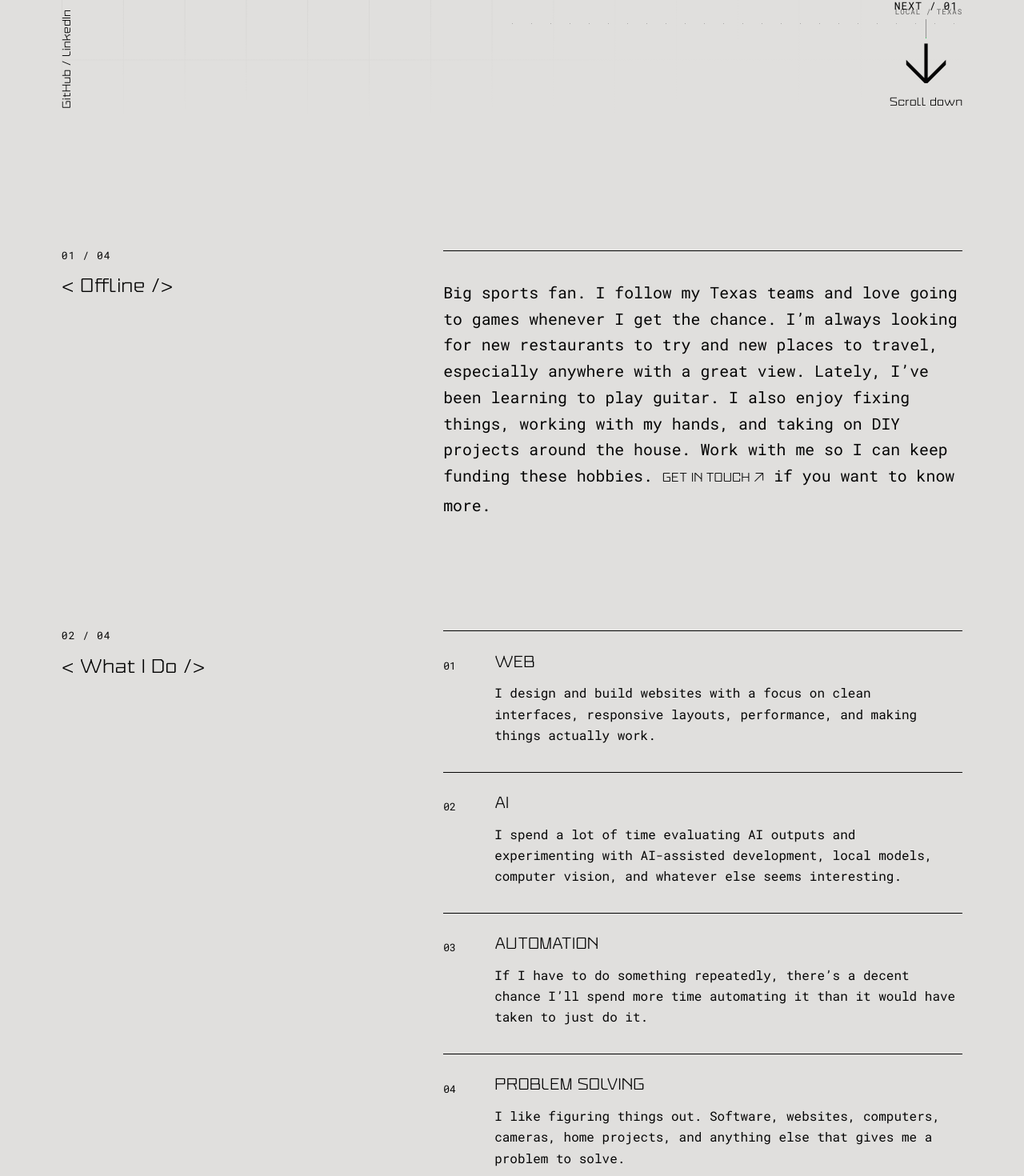
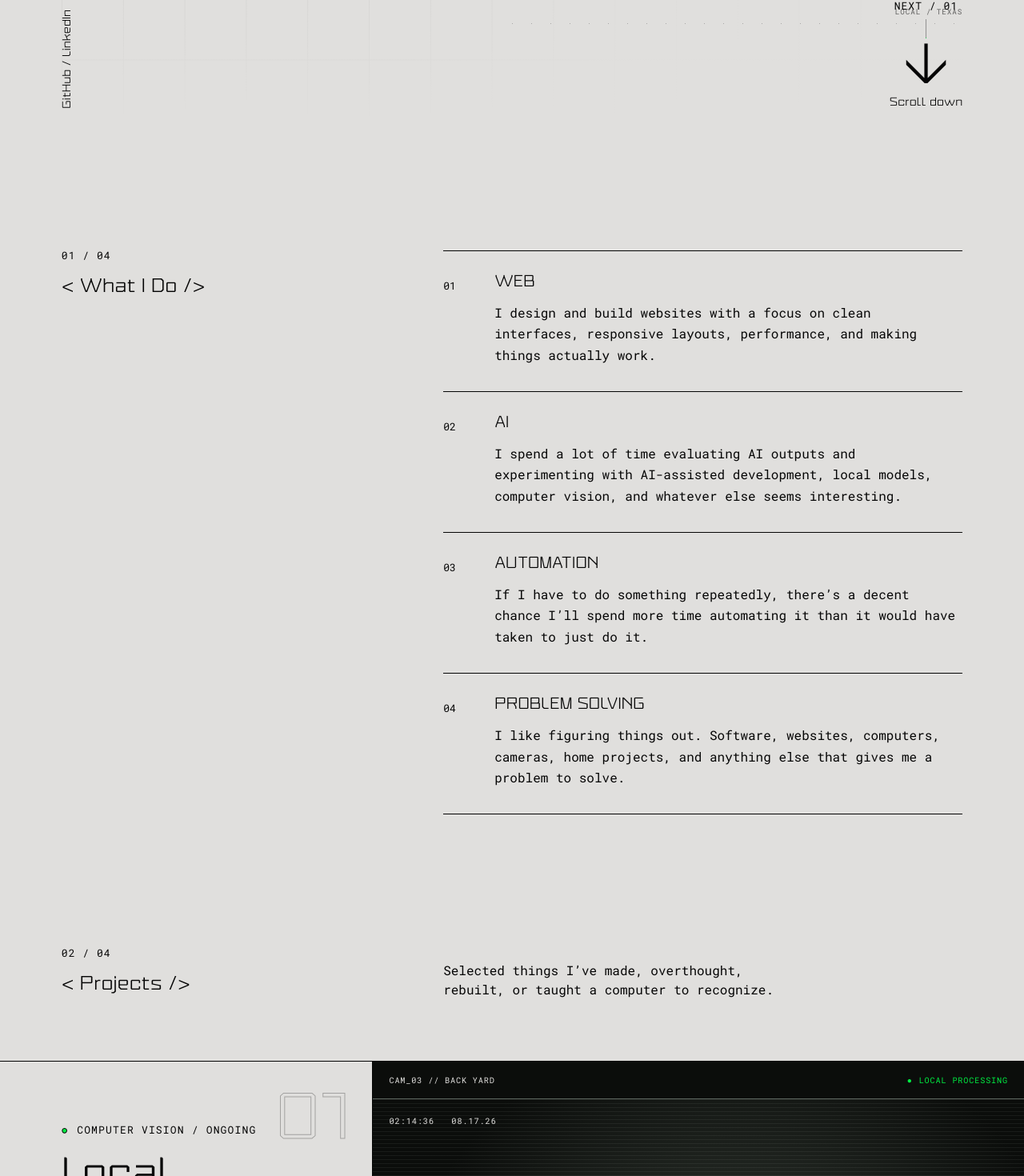
Before and after one commit to Bobbytx/Bobbytx.github.io, a React (Vite) app: page / in a window 1280 px wide. Shown: the part 628-2098 px from the top of the page at 80% size. Built offline with nearby package versions, Linux system fonts and the light colour scheme.

Commit message:
Reorder portfolio sections

```diff
--- a/src/App.css
+++ b/src/App.css
@@ -112,7 +112,8 @@ a:focus-visible, button:focus-visible { outline: 2px solid var(--ink); outline-o
 .league-system i { flex: 1; height: 1px; margin: 0 .7rem; background: var(--ink); position: relative; }.league-system i::after { content: ""; position: absolute; right: 0; top: -3px; width: 7px; height: 7px; border-radius: 50%; background: var(--signal); border: 1px solid var(--ink); }
 .league-footer { margin-top: 1.5rem; text-align: right; font-size: .62rem; }.league-footer span { color: var(--signal); -webkit-text-stroke: 1px var(--ink); }
 
-.other-section { padding-block: clamp(7rem, 12vw, 12rem); }
+.other-section { padding-top: clamp(7rem, 12vw, 12rem); }
+.offline-section { padding-bottom: clamp(7rem, 12vw, 12rem); }
 .other-list { grid-column: 6 / 13; border-top: 1px solid var(--ink); }
 .other-project { display: grid; grid-template-columns: 2rem 1fr auto; gap: 1rem; padding: 2rem 0; border-bottom: 1px solid var(--ink); transition: padding .2s ease, background .2s ease; }
 .other-project:hover { padding-inline: 1rem; background: rgba(0, 236, 66, .09); }
@@ -134,7 +135,7 @@ a:focus-visible, button:focus-visible { outline: 2px solid var(--ink); outline-o
   .content-section { padding-top: 6.5rem; }.section-title { margin-bottom: 2.5rem; }.section-title h2 { white-space: normal; }.section-content { width: 100%; }.offline-content { padding-top: 1.5rem; }
   .projects-section { padding-top: 7rem; }.projects-heading > p { max-width: 35rem; margin-top: 2rem; }.featured-projects { margin-top: 3rem; }
   .featured-project, .featured-project--reverse { display: flex; flex-direction: column; min-height: 0; }.featured-project--reverse .project-copy { order: 1; }.featured-project--reverse .project-visual { order: 2; border-right: 0; }.project-copy { padding: 4.5rem 1.25rem 3rem; }.project-index { top: 1rem; right: 1.25rem; }.project-copy h3 { font-size: clamp(3rem, 14vw, 5rem); }.project-visual { min-height: min(35rem, 110vw); border-top: 1px solid var(--ink); border-left: 0; }
-  .other-section { padding-block: 7rem; }.other-list { margin-top: 2.5rem; }.other-project { grid-template-columns: 1.5rem 1fr auto; }.other-project:hover { padding-inline: .5rem; }
+  .other-section { padding-top: 7rem; }.offline-section { padding-bottom: 7rem; }.other-list { margin-top: 2.5rem; }.other-project { grid-template-columns: 1.5rem 1fr auto; }.other-project:hover { padding-inline: .5rem; }
   .site-footer { grid-template-columns: 1fr auto; gap: .6rem; padding: 1.5rem 1.25rem; }.site-footer p:nth-child(2) { grid-column: 1 / -1; grid-row: 2; text-align: left; }.site-footer a { grid-column: 2; grid-row: 1; }
 }
 
--- a/src/App.jsx
+++ b/src/App.jsx
@@ -103,27 +103,27 @@ function App() {
         </div>
         <div className="hero-title"><p className="section-coordinate" aria-hidden="true">31.9686° N / 99.9018° W</p><h1 id="hero-title">ROBERT<br />TOTH</h1><p className="hero-subtitle">Websites /<br />Software /<br />AI</p></div>
         <div className="hero-description"><div className="hero-description-label"><span>CURRENTLY</span><strong>WEB + AI + AUTOMATION</strong></div><p>I build thoughtful digital products and explore the systems behind them. Lately, my work has centered on websites, software, AI, and automation—usually with room for an experiment or two along the way.</p><a href="mailto:bobby.toth@gmail.com" className="button-link">LET&apos;S CONNECT <span>↗</span></a></div>
-        <div className="hero-links"><div className="link-left"><a href="https://github.com/Bobbytx" target="_blank" rel="noreferrer">GitHub</a><span> / </span><a href="https://www.linkedin.com/in/roberttothpm/" target="_blank" rel="noreferrer">LinkedIn</a></div><a href="#offline" className="scroll-link"><span className="scroll-meta">NEXT / 01</span><span className="scroll-rule" aria-hidden="true"><i /></span><span className="arrow" aria-hidden="true">↓</span><span>Scroll down</span></a></div>
-      </section>
-
-      <section className="content-section section-grid" id="offline" aria-labelledby="offline-title">
-        <div className="section-title"><span className="section-number">01 / 04</span><h2 id="offline-title">&lt; Offline /&gt;</h2></div>
-        <div className="section-content offline-content"><p>Big sports fan. I follow my Texas teams and love going to games whenever I get the chance. I’m always looking for new restaurants to try and new places to travel, especially anywhere with a great view. Lately, I’ve been learning to play guitar. I also enjoy fixing things, working with my hands, and taking on DIY projects around the house. Work with me so I can keep funding these hobbies. <a href="mailto:bobby.toth@gmail.com">GET IN TOUCH ↗</a>{" "}if you want to know more.</p></div>
+        <div className="hero-links"><div className="link-left"><a href="https://github.com/Bobbytx" target="_blank" rel="noreferrer">GitHub</a><span> / </span><a href="https://www.linkedin.com/in/roberttothpm/" target="_blank" rel="noreferrer">LinkedIn</a></div><a href="#what-i-do" className="scroll-link"><span className="scroll-meta">NEXT / 01</span><span className="scroll-rule" aria-hidden="true"><i /></span><span className="arrow" aria-hidden="true">↓</span><span>Scroll down</span></a></div>
       </section>
 
       <section className="content-section section-grid" id="what-i-do" aria-labelledby="services-title">
-        <div className="section-title"><span className="section-number">02 / 04</span><h2 id="services-title">&lt; What I Do /&gt;</h2></div>
+        <div className="section-title"><span className="section-number">01 / 04</span><h2 id="services-title">&lt; What I Do /&gt;</h2></div>
         <div className="section-content service-list">{services.map(([title, copy], index) => <article className="service-item" key={title}><span>0{index + 1}</span><div><h3>{title}</h3><p>{copy}</p></div></article>)}</div>
       </section>
 
       <section className="projects-section" id="projects" aria-labelledby="projects-title">
-        <div className="projects-heading section-grid"><div className="section-title"><span className="section-number">03 / 04</span><h2 id="projects-title">&lt; Projects /&gt;</h2></div><p>Selected things I’ve made, overthought, rebuilt, or taught a computer to recognize.</p></div>
+        <div className="projects-heading section-grid"><div className="section-title"><span className="section-number">02 / 04</span><h2 id="projects-title">&lt; Projects /&gt;</h2></div><p>Selected things I’ve made, overthought, rebuilt, or taught a computer to recognize.</p></div>
         <div className="featured-projects">{featuredProjects.map((project, index) => <FeaturedProject project={project} reverse={index % 2 === 1} key={project.slug} />)}</div>
       </section>
 
       <section className="other-section section-grid" id="other-things" aria-labelledby="other-title">
-        <div className="section-title"><span className="section-number">04 / 04</span><h2 id="other-title">&lt; Other Things /&gt;</h2></div>
+        <div className="section-title"><span className="section-number">03 / 04</span><h2 id="other-title">&lt; Other Things /&gt;</h2></div>
         <div className="other-list">{otherProjects.map((project) => <a href={project.link} target="_blank" rel="noreferrer" className="other-project" key={project.title}><span className="other-index">{project.index}</span><div><h3>{project.title}</h3><p>{project.description}</p><small>{project.technologies}</small></div><span className="other-arrow" aria-hidden="true">↗</span></a>)}</div>
+      </section>
+
+      <section className="content-section offline-section section-grid" id="offline" aria-labelledby="offline-title">
+        <div className="section-title"><span className="section-number">04 / 04</span><h2 id="offline-title">&lt; Offline /&gt;</h2></div>
+        <div className="section-content offline-content"><p>Big sports fan. I follow my Texas teams and love going to games whenever I get the chance. I’m always looking for new restaurants to try and new places to travel, especially anywhere with a great view. Lately, I’ve been learning to play guitar. I also enjoy fixing things, working with my hands, and taking on DIY projects around the house. Work with me so I can keep funding these hobbies. <a href="mailto:bobby.toth@gmail.com">GET IN TOUCH ↗</a>{" "}if you want to know more.</p></div>
       </section>
 
       <footer className="site-footer"><p>ROBERT TOTH © {new Date().getFullYear()}</p><p>Made in Texas. Probably revised again soon.</p><a href="#about">BACK TO TOP ↑</a></footer>
```
